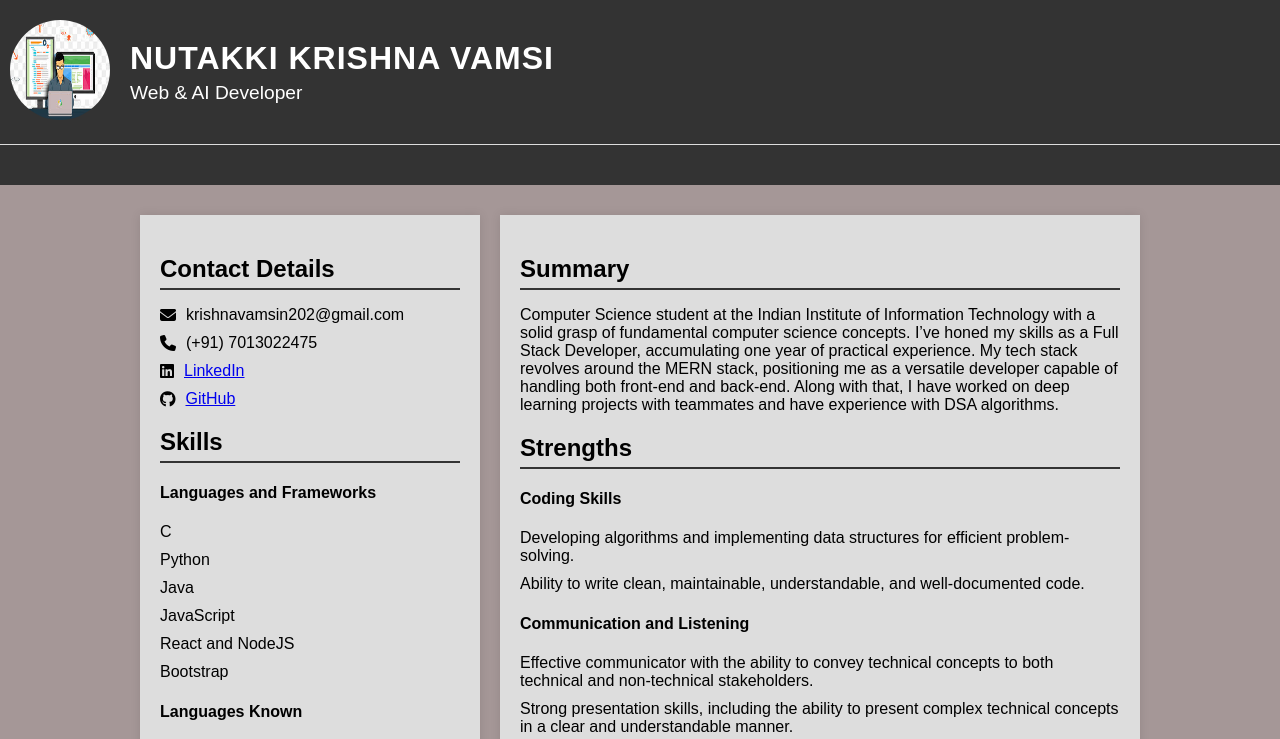
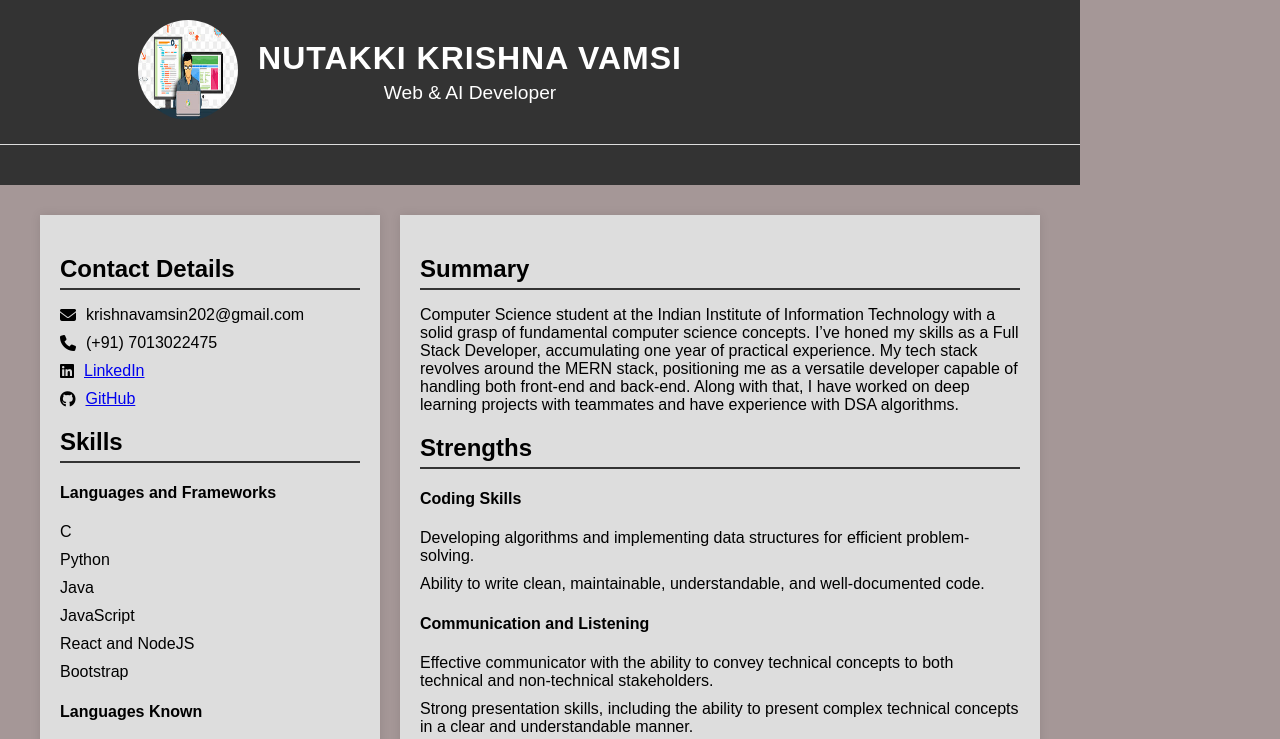
Before and after one commit to krishnavamsi-nk/resume, a plain HTML site: page index.html in a window 1280 px wide. Shown: the top 739 px of the page. Drawn offline with Linux system fonts and the light colour scheme.

Commit message:
modified:   style.css

```diff
--- a/style.css
+++ b/style.css
@@ -3,6 +3,7 @@ body {
     margin: 0;
     padding: 0;
     background-color: rgb(165, 151, 151);
+    max-width : 1080px;
 }
 
 header {
@@ -24,12 +25,20 @@ header {
     height: 100px;
     border-radius: 50%;
     margin-right: 20px;
+    /* margin-left : 200px; */
 }
 
 .header-text {
     display: flex;
     flex-direction: column;
     justify-content: center;
+    align-items: center;
+}
+
+.header-content{
+    display : flex;
+    justify-content: center;
+    align-items: center;
 }
 
 header h1 {
```
